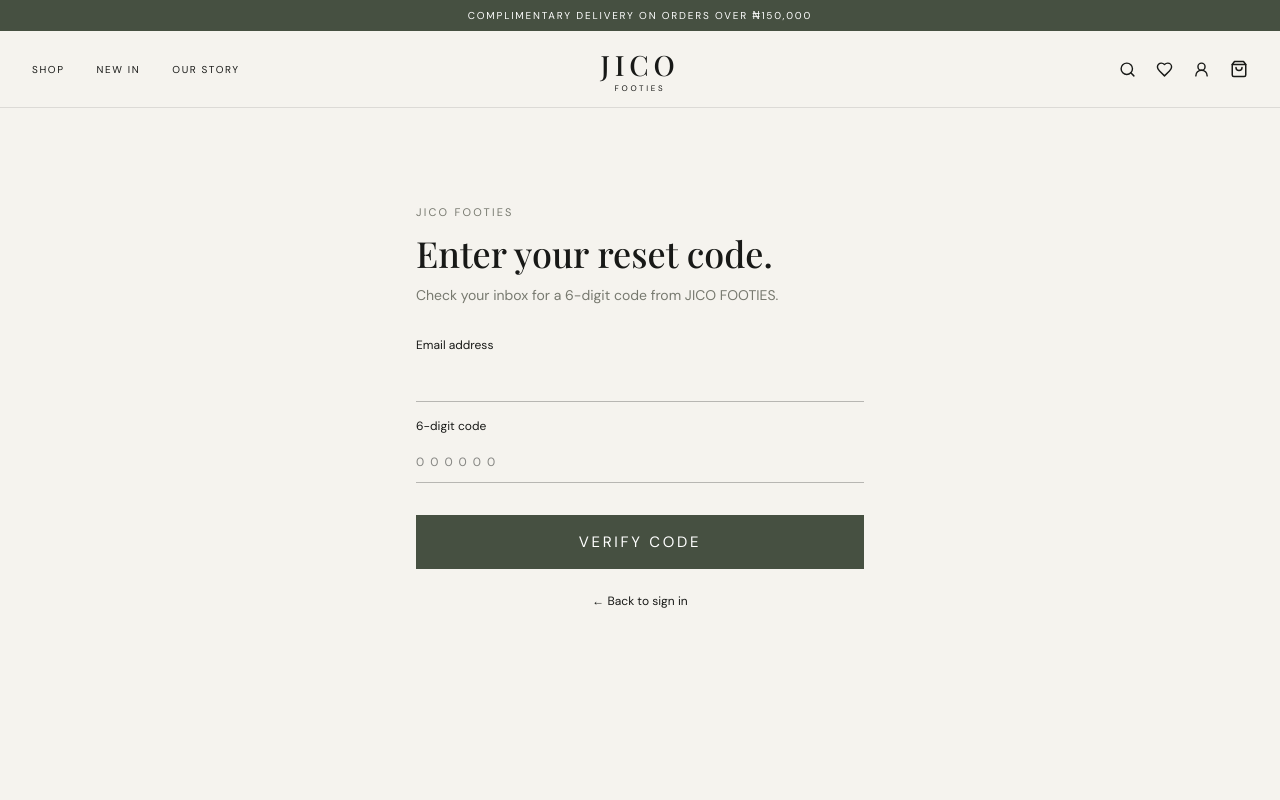
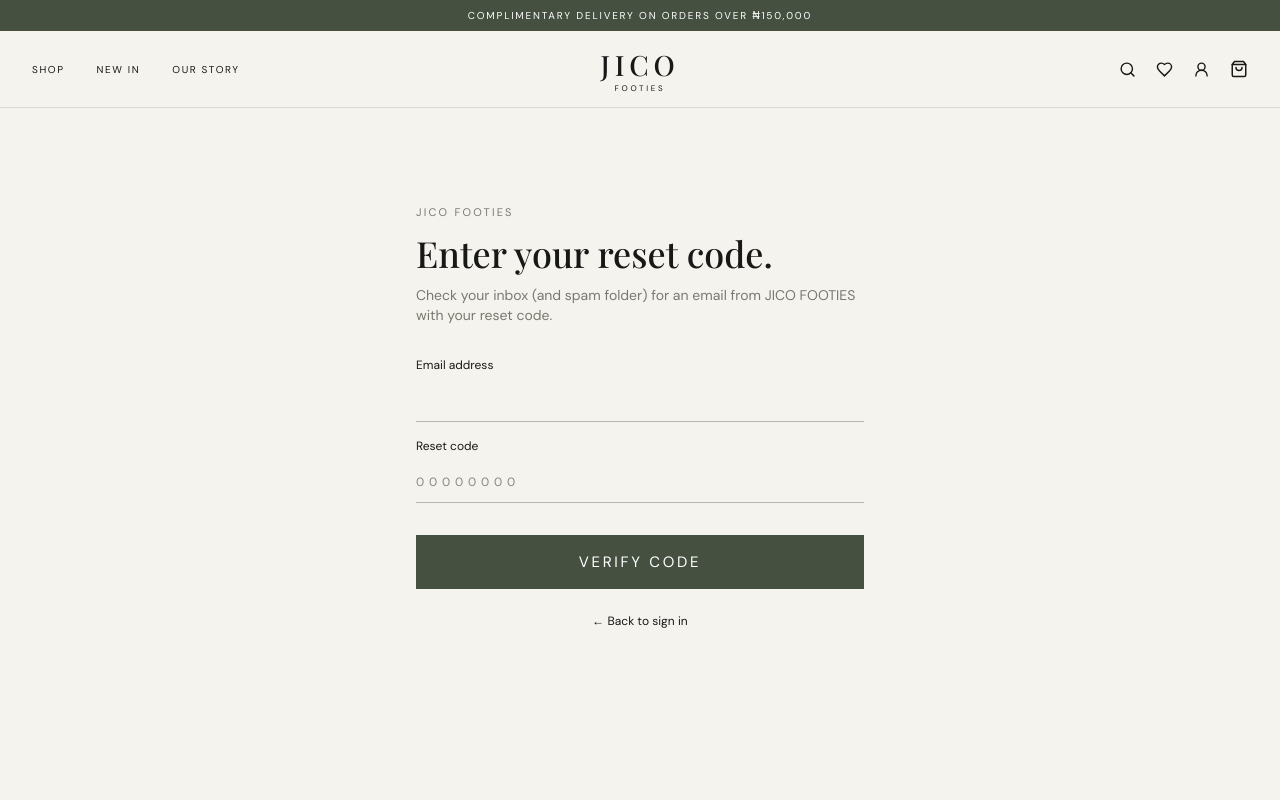
Before and after one commit to Nnachijoy/jicofooties, a Next.js app: page /auth/reset in a window 1280 px wide. Shown: the top 800 px of the page. Built offline with nearby package versions, Linux system fonts and the light colour scheme; no server answers.

Commit message:
Fix reset code to 8 digits

```diff
--- a/app/auth/reset/page.tsx
+++ b/app/auth/reset/page.tsx
@@ -17,7 +17,7 @@ export default function ResetPassword() {
 
   async function verifyCode() {
     if (!email || !code) {
-      setNotice('Enter your email and the 6-digit code.');
+      setNotice('Enter your email and the code from your inbox.');
       return;
     }
     setBusy(true);
@@ -26,7 +26,7 @@ export default function ResetPassword() {
       const db = createClient();
       const { error } = await db.auth.verifyOtp({
         email,
-        token: code,
+        token: code.trim(),
         type: 'recovery',
       });
       if (error) throw error;
@@ -71,7 +71,8 @@ export default function ResetPassword() {
           <>
             <h1 className="serif text-4xl mt-3">Enter your reset code.</h1>
             <p className="text-sm text-[#77796f] mt-3 mb-8">
-              Check your inbox for a 6-digit code from JICO FOOTIES.
+              Check your inbox (and spam folder) for an email from JICO
+              FOOTIES with your reset code.
             </p>
 
             <label className="block mb-4 text-xs">
@@ -86,14 +87,16 @@ export default function ResetPassword() {
             </label>
 
             <label className="block mb-2 text-xs">
-              6-digit code
+              Reset code
               <input
                 value={code}
-                onChange={(e) => setCode(e.target.value.replace(/\D/g, '').slice(0, 6))}
+                onChange={(e) =>
+                  setCode(e.target.value.replace(/\D/g, '').slice(0, 8))
+                }
                 inputMode="numeric"
-                maxLength={6}
-                className="block w-full bg-transparent border-b border-black/25 py-3 mt-2 outline-none tracking-[.5em] text-lg"
-                placeholder="000000"
+                maxLength={8}
+                className="block w-full bg-transparent border-b border-black/25 py-3 mt-2 outline-none tracking-[.4em] text-lg"
+                placeholder="00000000"
               />
             </label>
 
```
